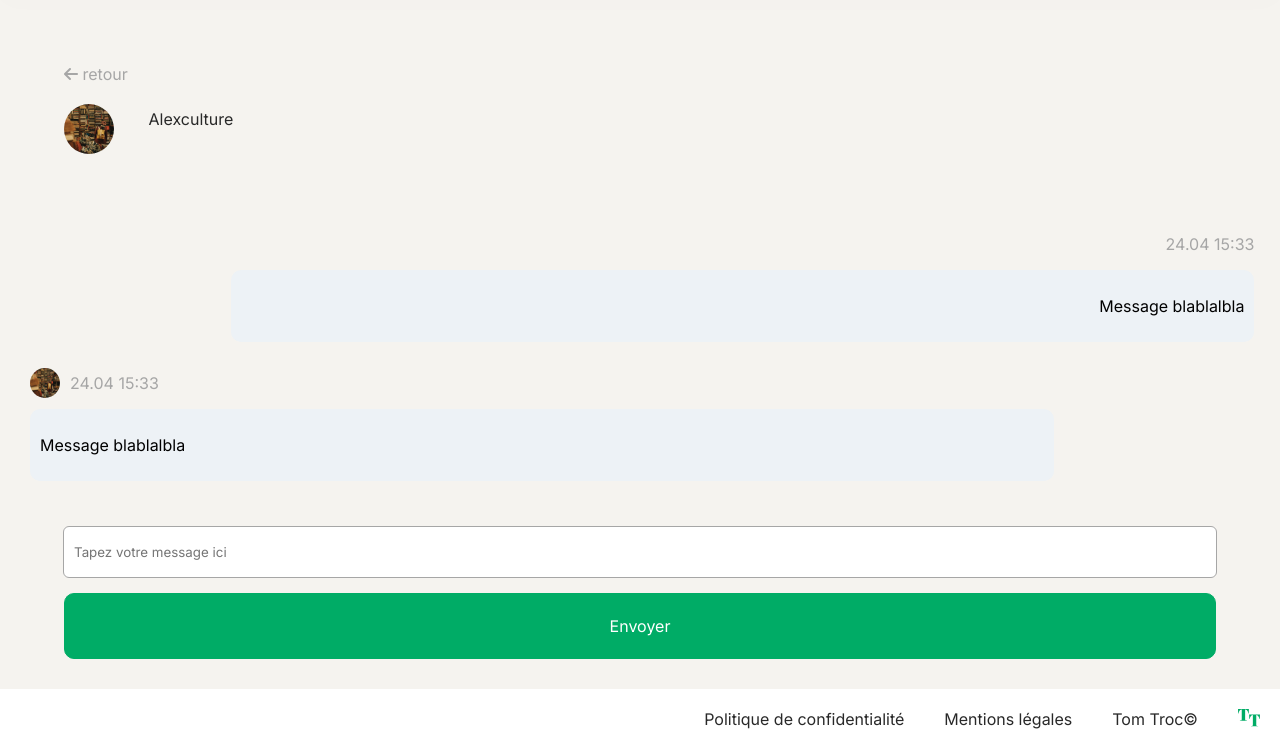
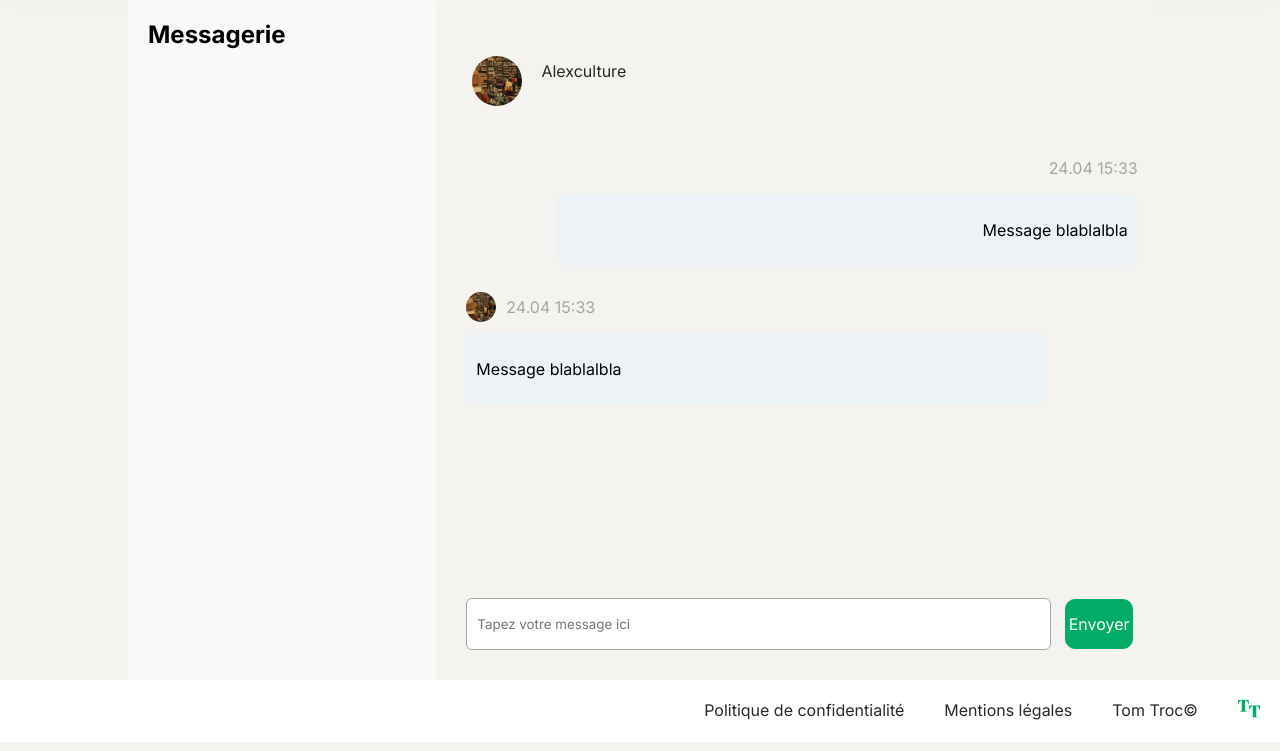
Before and after one commit to Neeemos/P6-Developpement-du-site-de-TomTroc, a PHP site: template views/templates/messagerie.php in a window 1280 px wide. Shown: the part 79-830 px from the top of the page. Run offline with PHP 8.4, Linux system fonts and the light colour scheme; the template is opened without the code that fills it, so the values that code supplies are empty; some libraries are stand-ins or nearby versions; some web fonts are replaced.

Commit message:
Ajout version desktop

```diff
--- a/css/style.css
+++ b/css/style.css
@@ -41,7 +41,6 @@
 .navbar__content {
   display: flex;
   align-items: center;
-  flex-direction: flex;
   width: 100%;
 }
 
@@ -548,7 +547,7 @@
   clear: both;
 }
 
-.navbar__menu-toggle:checked~.navbar__list {
+.navbar__menu-toggle:checked ~ .navbar__list {
   display: block;
 }
 
@@ -622,7 +621,7 @@
   flex-direction: column;
   background-color: var(--gris-clair);
   flex: 100%;
-  padding: 0 20px
+  padding: 0 20px;
 }
 
 .overlay__card {
@@ -638,7 +637,7 @@
   flex-wrap: wrap;
   align-items: center;
   text-decoration: none;
-  width: 100%;
+  width: 90%;
   color: var(--gris-fonce);
 }
 
@@ -647,18 +646,18 @@
   height: 50px;
   object-fit: cover;
   border-radius: 50%;
+  padding-right: 2%;
 }
 
 .snippet {
   display: flex;
-  width: 80%;
+  width: 60%;
   flex-direction: column;
-  margin: 0 auto;
 }
 
 .snippet__message {
   color: var(--gris-texte);
-
+  font-size: 12px;
 }
 
 .snippet__title,
@@ -668,6 +667,7 @@
   overflow: hidden;
   white-space: nowrap;
   text-overflow: ellipsis;
+  font-size: 14px;
 }
 
 .topdiscussion {
@@ -732,7 +732,6 @@
 .botdiscussion {
   width: 100%;
   background-color: var(--gris-clair);
-
 }
 
 .botdiscussion__form {
@@ -776,7 +775,7 @@
   color: var(--gris-texte);
 }
 .messages__receiver .message__date-time {
- margin-right: 20%;
+  margin-right: 20%;
 }
 
 @media screen and (min-width: 1200px) {
@@ -952,6 +951,51 @@
   .editBook__background {
     flex-direction: row;
     justify-content: space-around;
+  }
+  .message {
+    flex-direction: row;
+    background-color: var(--gris-clair);
+    height: 85vh;
+  }
+  .overlay {
+    background-color: #faf9f7;
+    flex: 30%;
+    margin-left: 10%;
+  }
+  .overlay__card {
+    flex: 0;
+  }
+  .message__discussion {
+    flex: 80%;
+    margin-right: 10%;
+    position: relative;
+  }
+  .topdiscussion__icon {
+    display: none;
+  }
+  .botdiscussion {
+    position: absolute;
+    bottom: 0;
+  }
+  .botdiscussion__form {
+    flex-direction: row;
+    gap: 2%;
+    margin-left: 30px;
+
+
+  }
+  .botdiscussion__input {
+    width: 85%;
+    margin-bottom: 30px;
+  }
+  .botdiscussion__button {
+    width: 10%;
+    height: 50px;
+    padding: 0;
+  }
+  .snippet__title,
+  .snippet__message {
+    font-size: 1rem;
   }
 }
 
--- a/views/templates/messagerie.php
+++ b/views/templates/messagerie.php
@@ -1,5 +1,5 @@
     <div class="message">
-        <section class="message__overlay overlay" style="display: none;">
+        <section class="message__overlay overlay" >
             <h2 class=" overlay__title">Messagerie</h2>
             <?php foreach ($messages as $message) {
             ?>
```
